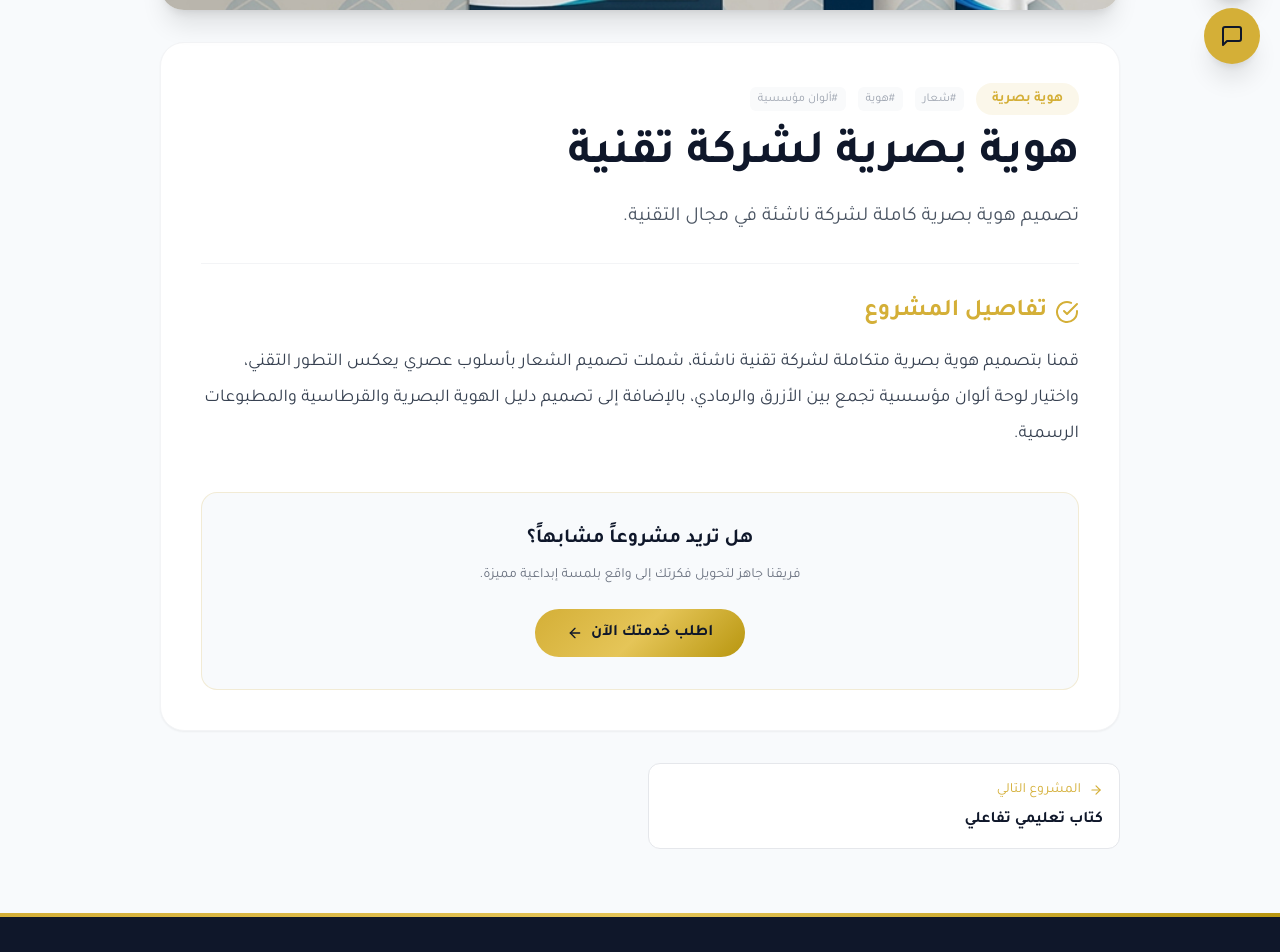
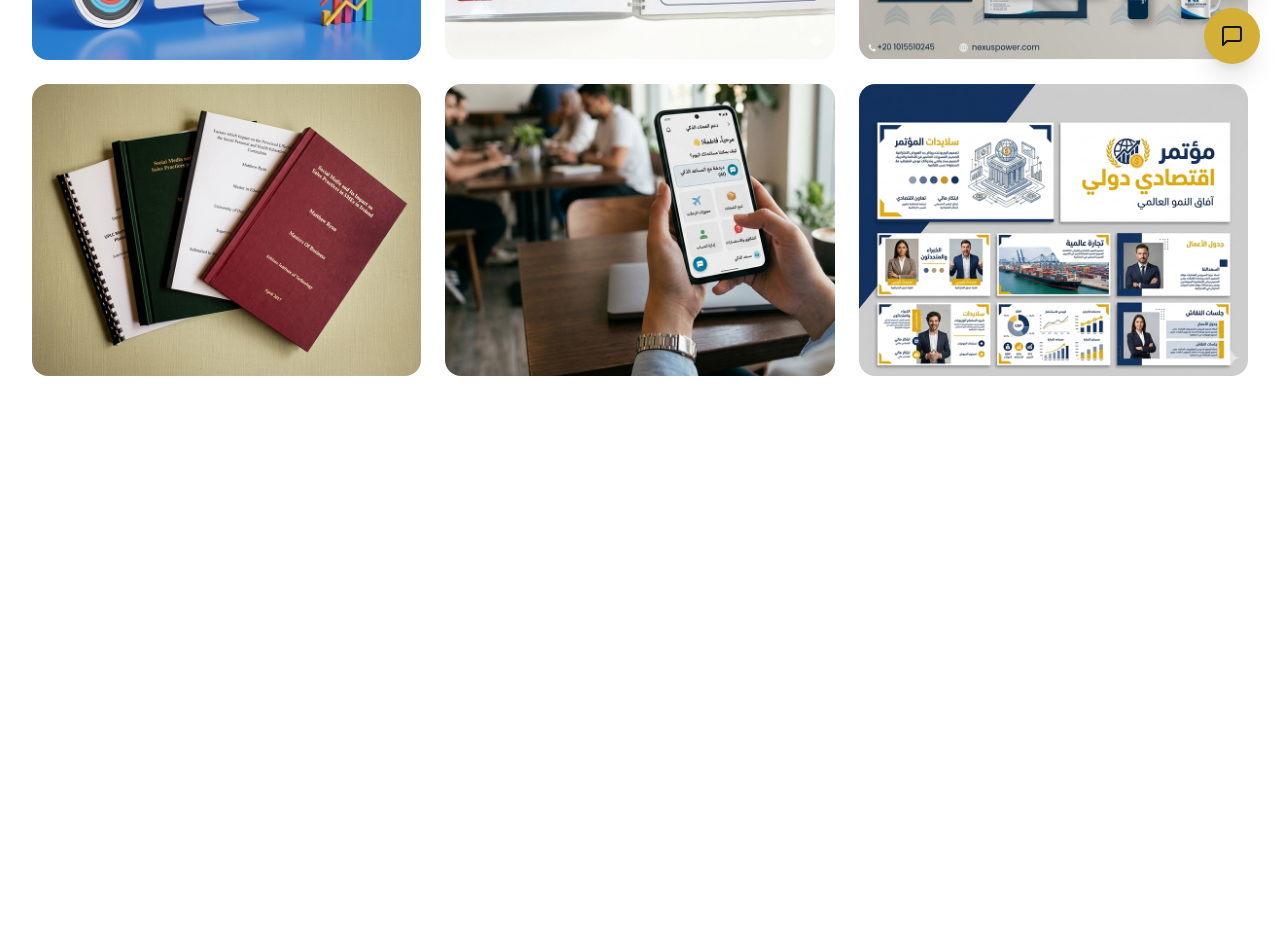
Before and after one commit to salahalbzali/salah-plus, a Next.js app: page /portfolio/1 in a window 1280 px wide. Shown: the part 640-1592 px from the top of the page. After the commit the page ends 1128 px from the top, so only its background shows below. Built offline with nearby package versions, Linux system fonts and the light colour scheme.

Commit message:
Refactor project details page to portfolio page
Refactored ProjectDetailsPage to PortfolioPage and integrated Portfolio and ScrollToTop components.

```diff
--- a/app/portfolio/[id]/page.tsx
+++ b/app/portfolio/[id]/page.tsx
@@ -1,113 +1,15 @@
-import { portfolioItems } from "@/lib/data";
-import { notFound } from "next/navigation";
-import { FiArrowRight, FiArrowLeft, FiCheckCircle } from "react-icons/fi";
-import Link from "next/link";
 import Navbar from "@/components/Navbar";
-import Footer from "@/components/Footer";
+import Portfolio from "@/components/Portfolio";
+import ScrollToTop from "@/components/ScrollToTop";
 
-export function generateStaticParams() {
-  return portfolioItems.map((item) => ({
-    id: item.id,
-  }));
-}
-
-export default function ProjectDetailsPage({ params }: { params: { id: string } }) {
-  const project = portfolioItems.find((a) => a.id === params.id);
-
-  if (!project) notFound();
-
-  const currentIndex = portfolioItems.findIndex((a) => a.id === params.id);
-  const nextProject = portfolioItems[currentIndex + 1] || null;
-  const prevProject = portfolioItems[currentIndex - 1] || null;
-
+export default function PortfolioPage() {
   return (
     <>
       <Navbar />
-      <div className="min-h-screen bg-cream dark:bg-navy pt-24 pb-16" dir="rtl">
-        <article className="max-w-5xl mx-auto px-4 sm:px-6 lg:px-8">
-
-          {/* زر الرجوع */}
-          <div className="mb-6">
-            <a href="/#portfolio" className="inline-flex items-center gap-2 text-gray-500 hover:text-gold transition-colors font-medium">
-              <FiArrowRight />
-              <span>العودة إلى معرض الأعمال</span>
-            </a>
-          </div>
-
-          {/* صورة المشروع */}
-          <div className="relative w-full h-64 sm:h-96 md:h-[500px] rounded-3xl overflow-hidden mb-8 shadow-xl">
-            <img src={project.image} alt={project.title} className="w-full h-full object-cover" />
-          </div>
-
-          {/* تفاصيل المشروع */}
-          <div className="bg-white dark:bg-navy-lighter p-6 sm:p-10 rounded-3xl shadow-sm border border-gray-100 dark:border-gray-800">
-            <div className="flex flex-wrap items-center gap-3 mb-4">
-              <span className="px-4 py-1.5 rounded-full text-sm font-bold bg-gold/10 text-gold">
-                {project.category}
-              </span>
-              {project.tags.map(tag => (
-                <span key={tag} className="text-xs text-gray-400 bg-gray-50 dark:bg-navy px-2 py-1 rounded-md">
-                  #{tag}
-                </span>
-              ))}
-            </div>
-
-            <h1 className="text-3xl sm:text-4xl md:text-5xl font-black text-navy dark:text-white mb-6 leading-tight">
-              {project.title}
-            </h1>
-
-            <p className="text-xl text-gray-600 dark:text-gray-300 font-medium mb-8 pb-8 border-b border-gray-100 dark:border-gray-800">
-              {project.description}
-            </p>
-
-            <h3 className="text-2xl font-bold text-gold mb-4 flex items-center gap-2">
-              <FiCheckCircle /> تفاصيل المشروع
-            </h3>
-            <p className="text-lg text-gray-700 dark:text-gray-300 leading-loose mb-10 whitespace-pre-line">
-              {project.details || project.description}
-            </p>
-
-            {/* دعوة لاتخاذ إجراء */}
-            <div className="bg-cream dark:bg-navy p-6 sm:p-8 rounded-2xl text-center border border-gold/20">
-              <h4 className="text-xl font-bold text-navy dark:text-white mb-3">هل تريد مشروعاً مشابهاً؟</h4>
-              <p className="text-gray-500 dark:text-gray-400 mb-6 text-sm">فريقنا جاهز لتحويل فكرتك إلى واقع بلمسة إبداعية مميزة.</p>
-              <Link href="/#contact" className="btn-primary inline-flex items-center gap-2">
-                اطلب خدمتك الآن
-                <FiArrowLeft />
-              </Link>
-            </div>
-          </div>
-
-          {/* المشاريع السابقة والتالية */}
-          <div className="grid sm:grid-cols-2 gap-4 mt-8">
-            {nextProject && (
-              <Link href={`/portfolio/${nextProject.id}`} className="group p-4 rounded-xl bg-white dark:bg-navy-lighter border border-gray-200 dark:border-gray-700 hover:border-gold/30 transition-all">
-                <div className="flex items-center gap-2 text-gold text-sm mb-2">
-                  <FiArrowRight />
-                  <span>المشروع التالي</span>
-                </div>
-                <h3 className="font-bold text-navy dark:text-white group-hover:text-gold transition-colors">
-                  {nextProject.title}
-                </h3>
-              </Link>
-            )}
-
-            {prevProject && (
-              <Link href={`/portfolio/${prevProject.id}`} className="group p-4 rounded-xl bg-white dark:bg-navy-lighter border border-gray-200 dark:border-gray-700 hover:border-gold/30 transition-all sm:text-left text-right">
-                <div className="flex items-center gap-2 text-gold text-sm mb-2 sm:justify-end justify-start">
-                  <span>المشروع السابق</span>
-                  <FiArrowLeft />
-                </div>
-                <h3 className="font-bold text-navy dark:text-white group-hover:text-gold transition-colors">
-                  {prevProject.title}
-                </h3>
-              </Link>
-            )}
-          </div>
-
-        </article>
+      <div className="pt-16">
+        <Portfolio />
       </div>
-      <Footer />
+      <ScrollToTop />
     </>
   );
 }
```
